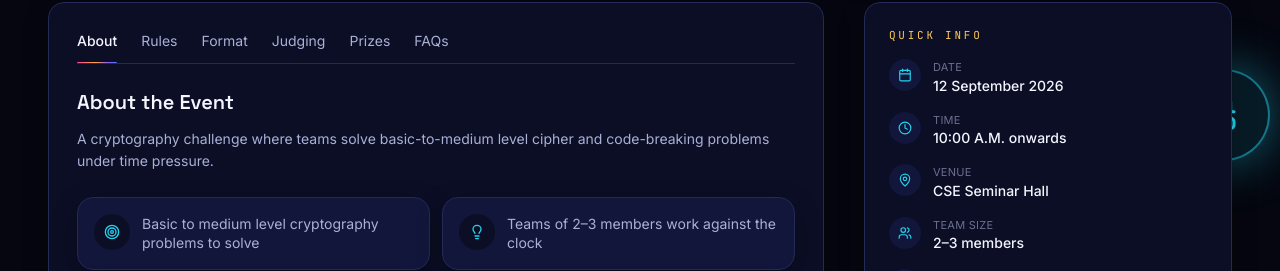
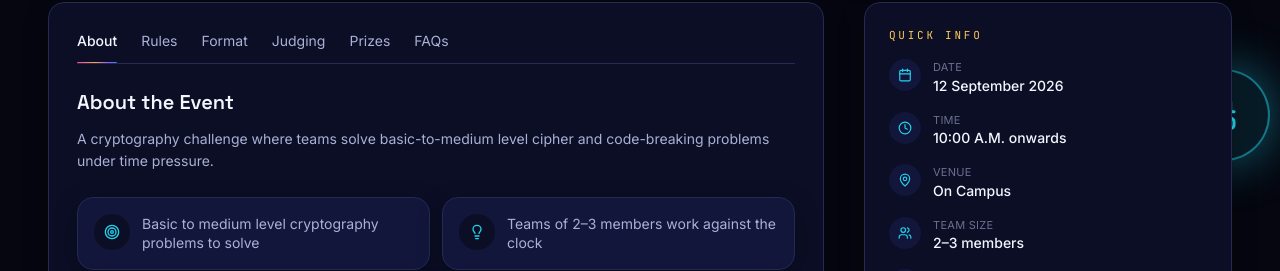
Before and after one commit to framex432/sympo, a React (Vite) app: page /events/cryptrix in a window 1280 px wide. Shown: the part 798-1069 px from the top of the page. Built offline with nearby package versions, Linux system fonts and the light colour scheme.

Commit message:
Update event venues and judging criteria

```diff
--- a/src/data/symposium.ts
+++ b/src/data/symposium.ts
@@ -237,7 +237,7 @@ export const events: EventItem[] = [
       'Exciting cash prizes for the best ideas',
 
     venue:
-      'On Campus (online attendance available)',
+      'On Campus',
 
     date:
       '12 September 2026',
@@ -302,7 +302,7 @@ export const events: EventItem[] = [
       'Participation certificate for every attendee',
 
     venue:
-      'CSE Seminar Hall',
+      'On Campus',
 
     date:
       '12 September 2026',
@@ -367,7 +367,7 @@ export const events: EventItem[] = [
       'Participation certificate for every attendee',
 
     venue:
-      'IT Computer Lab',
+      'On Campus',
 
     date:
       '12 September 2026',
@@ -430,7 +430,7 @@ export const events: EventItem[] = [
       'Participation certificate for every attendee',
 
     venue:
-      'Main Block Foyer',
+      'On Campus',
 
     date:
       '12 September 2026',
@@ -494,7 +494,7 @@ export const events: EventItem[] = [
       'Participation certificate for every attendee',
 
     venue:
-      'Campus-wide',
+      'On Campus',
 
     date:
       '12 September 2026',
@@ -558,7 +558,7 @@ export const events: EventItem[] = [
       'Participation certificate for every attendee',
 
     venue:
-      'Seminar Hall 2',
+      'On Campus',
 
     date:
       '12 September 2026',
--- a/src/pages/EventDetails.tsx
+++ b/src/pages/EventDetails.tsx
@@ -525,22 +525,18 @@ export default function EventDetails() {
                     </h2>
 
                     <p className="text-mist leading-relaxed text-sm">
-                      Entries are evaluated by the event&rsquo;s faculty panel.
-                      Exact scoring weightage is announced at the venue before
-                      the round begins — check with{' '}
-                      {hasNamedCoordinator ? (
-                        <span className="text-starlight font-medium">
-                          {event.coordinator}
-                        </span>
-                      ) : (
-                        <Link
-                          to="/team"
-                          className="text-nebula-cyan font-medium hover:underline"
-                        >
-                          the event coordinators
-                        </Link>
-                      )}{' '}
-                      on the day for specifics.
+                      {event.eventId === 'ideathon' &&
+                        'Judging focuses on originality, problem relevance, feasibility, and the clarity of the proposed solution.'}
+                      {event.eventId === 'cryptrix' &&
+                        'Judging focuses on accuracy, logical reasoning, cryptographic understanding, and the ability to solve challenges within the allotted time.'}
+                      {event.eventId === 'debugging' &&
+                        'Judging focuses on the number of issues identified, correctness of the fixes, code quality, and completion time.'}
+                      {event.eventId === 'futureverse' &&
+                        'Judging focuses on creativity, innovation, presentation quality, and how effectively the concept is communicated.'}
+                      {event.eventId === 'frame-quest' &&
+                        'Judging focuses on creativity, composition, originality, theme interpretation, and the overall visual impact of the entry.'}
+                      {event.eventId === 'memorax' &&
+                        'Judging focuses on recall accuracy, concentration, response speed, and consistency throughout the memory challenge.'}
                     </p>
                   </div>
                 )}
```
